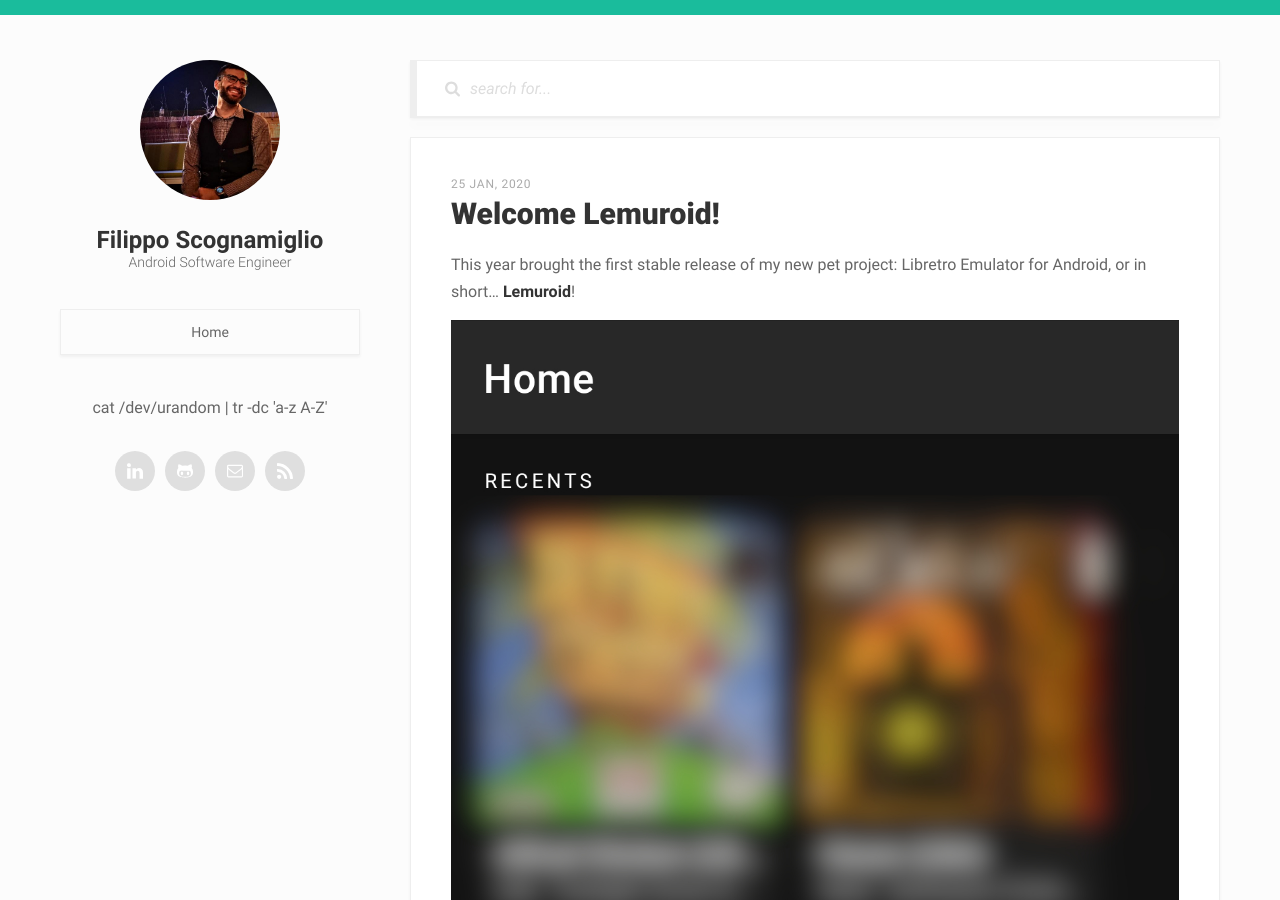
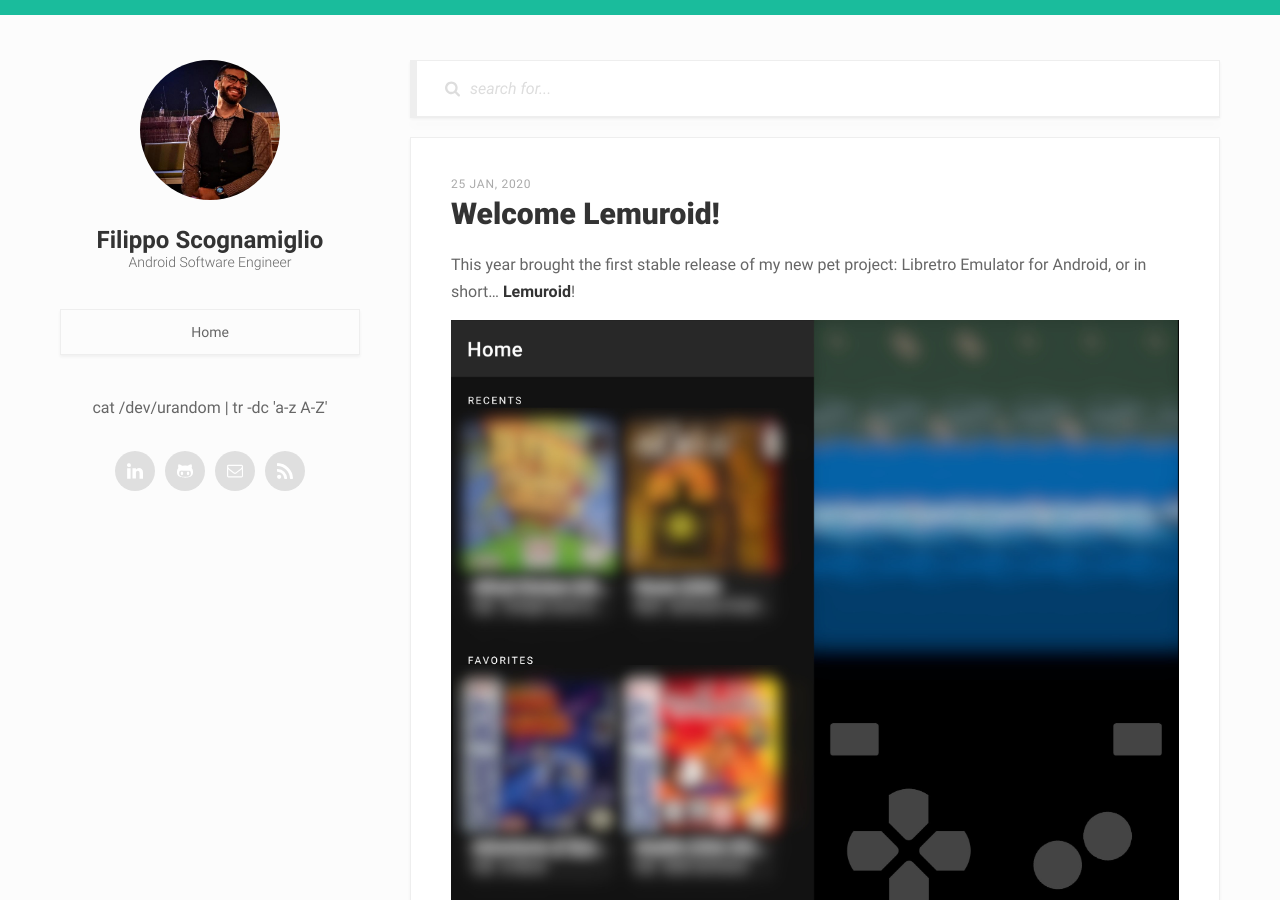
Before and after one commit to Swordfish90/swordfish90.github.io, a Jekyll site: the page built from _posts/2020-01-25-welcome-lemuroid.md, in a window 1280 px wide and 900 px high. Built offline with Jekyll 4.4.1, drawn with Linux system fonts in a browser that asks for light colours.

Commit message:
Admit defeat and just use a double image.

```diff
--- a/_posts/2020-01-25-welcome-lemuroid.md
+++ b/_posts/2020-01-25-welcome-lemuroid.md
@@ -8,7 +8,7 @@
 
 This year brought the first stable release of my new pet project: Libretro Emulator for Android, or in short... **Lemuroid**!
 
-<img src="/assets/images/2020-01-25-welcome-lemuroid-screen1.jpg" width="50%"/> <img src="/assets/images/2020-01-25-welcome-lemuroid-screen1.jpg" width="50%"/>
+![screens](assets/images/2020-01-25-welcome-lemuroid-screens.jpg)
 
 It’s a very simple to use, nice looking, native, Android application which leverages Libretro to emulate all your favourite consoles:
 
```
Also changed, not shown: assets/images/2020-01-25-welcome-lemuroid-screen1.jpg (deleted), assets/images/2020-01-25-welcome-lemuroid-screen2.jpg (deleted), assets/images/2020-01-25-welcome-lemuroid-screens.jpg (added).
